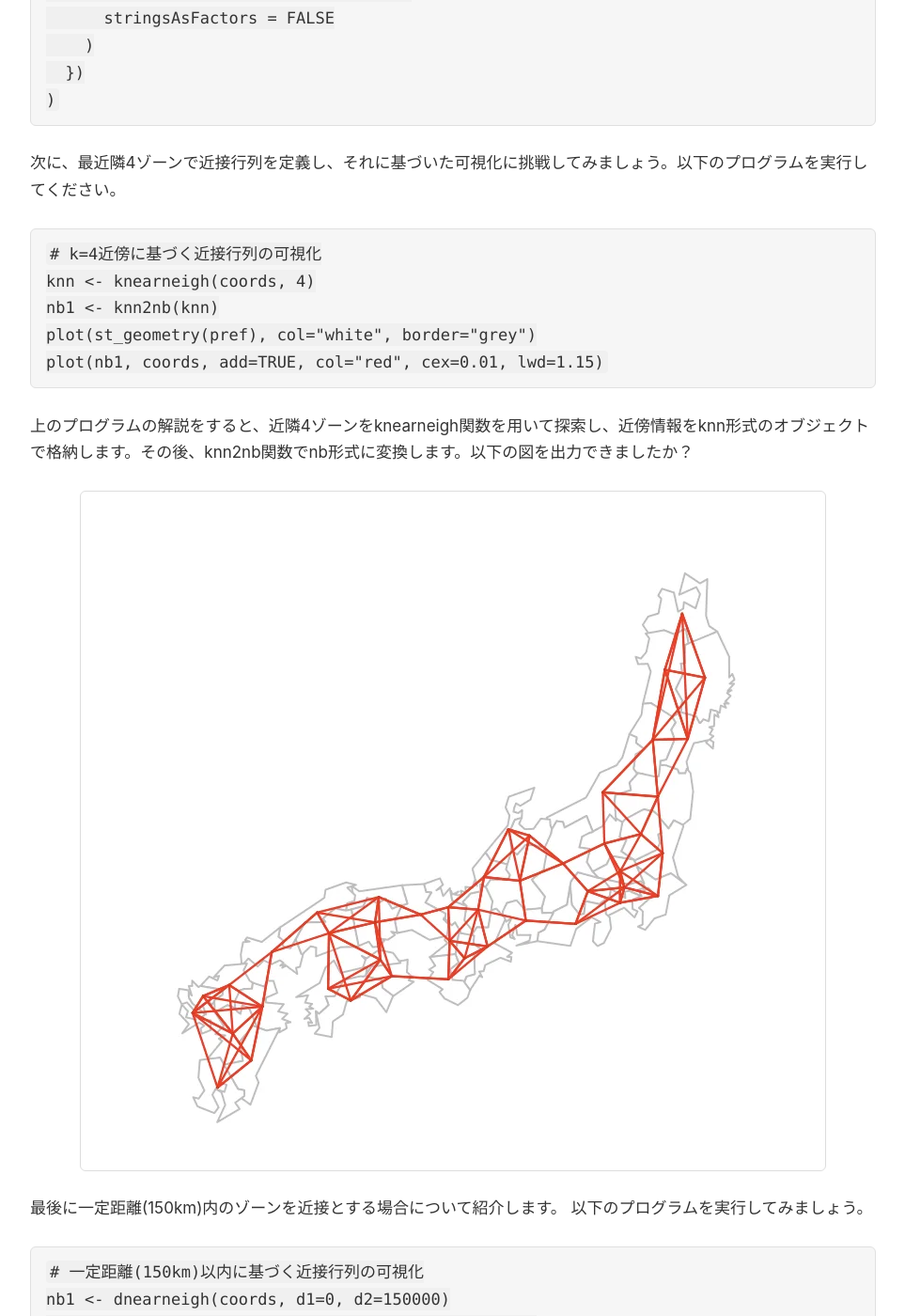
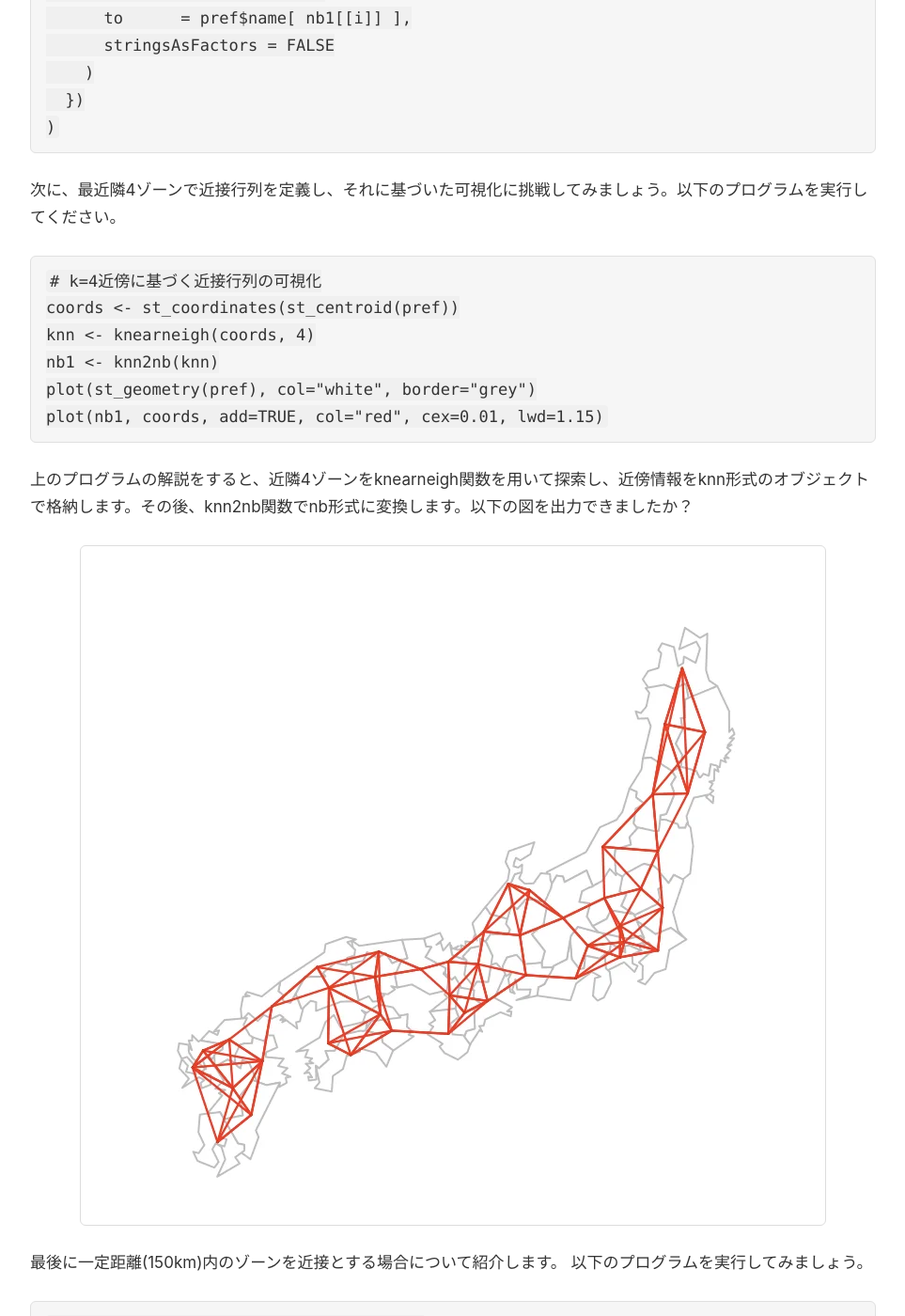
Before and after one commit to MasayaMatsushita/spatiotemporal-analysis, a Jekyll site: the page built from docs/lec/12-spatial-correlation-analysis.md, in a window 1280 px wide and 1400 px high, scrolled down 10233 px. Shown: the whole window at 94% size, without its empty margins (158-1121 px from the left). Built offline with Jekyll 4.4.1, drawn with Linux system fonts in a browser that asks for light colours; our own code applies the rules of GitHub Pages for plain Markdown files; some of the changed text lies outside the part shown.

Commit message:
重心座標の計算式を追加

````diff
--- a/docs/lec/12-spatial-correlation-analysis.md
+++ b/docs/lec/12-spatial-correlation-analysis.md
@@ -187,6 +187,7 @@
 ```R
 # クイーン型の近接行列の可視化
 nb1 <- poly2nb(pref, queen=TRUE)
+coords <- st_coordinates(st_centroid(pref)) # ポリゴン（今回は都道府県）の重心座標を抽出
 plot(st_geometry(pref), col="white", border="grey")
 plot(nb1, coords, add=TRUE, col="red", cex=0.01, lwd=1.15)
 ```
@@ -215,6 +216,7 @@
 
 ```R
 # k=4近傍に基づく近接行列の可視化
+coords <- st_coordinates(st_centroid(pref))
 knn <- knearneigh(coords, 4)
 nb1 <- knn2nb(knn)
 plot(st_geometry(pref), col="white", border="grey")
@@ -229,6 +231,7 @@
 
 ```R
 # 一定距離(150km)以内に基づく近接行列の可視化
+coords <- st_coordinates(st_centroid(pref))
 nb1 <- dnearneigh(coords, d1=0, d2=150000)
 plot(st_geometry(pref), col="white", border="grey")
 plot(nb1, coords, add=TRUE, col="red", cex=0.01, lwd=1.15)
````
